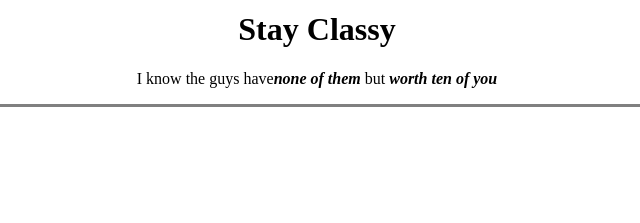
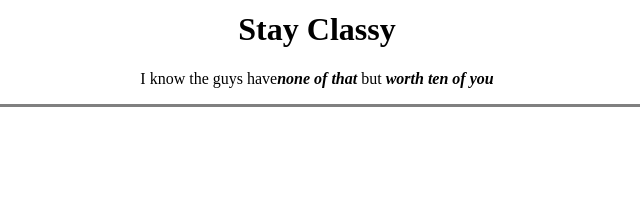
Before and after one commit to sourabhgaikwad2399/cv, a plain HTML site: page index.html in a window 1280 px wide. Shown: the part 783-1006 px from the top of the page, 323-963 px from the left. Drawn offline with Linux system fonts and the light colour scheme.

Commit message:
Add files via upload

```diff
--- a/index.html
+++ b/index.html
@@ -12,7 +12,7 @@
     <img src="Sourabh.jpg" alt="Stark">
     <hr size="3" noshade>
     <h1> Stay Classy </h1>
-    <p>I know the guys have<strong><em>none of them</em></strong> but <strong><em>worth ten of you</em></strong></p>
+    <p>I know the guys have<strong><em>none of that</em></strong> but <strong><em>worth ten of you</em></strong></p>
     <hr size="3" noshade>
   </center>
   <br>
```
